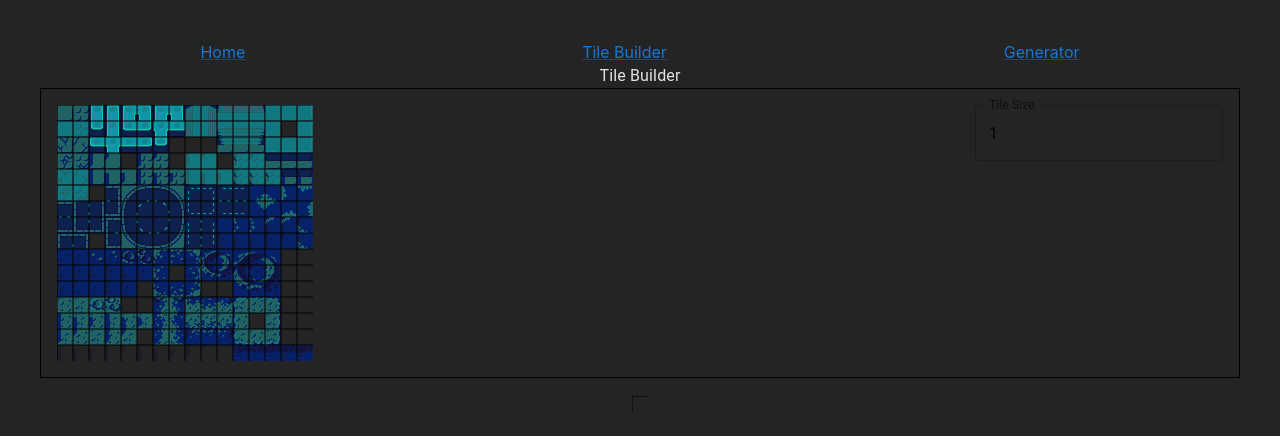
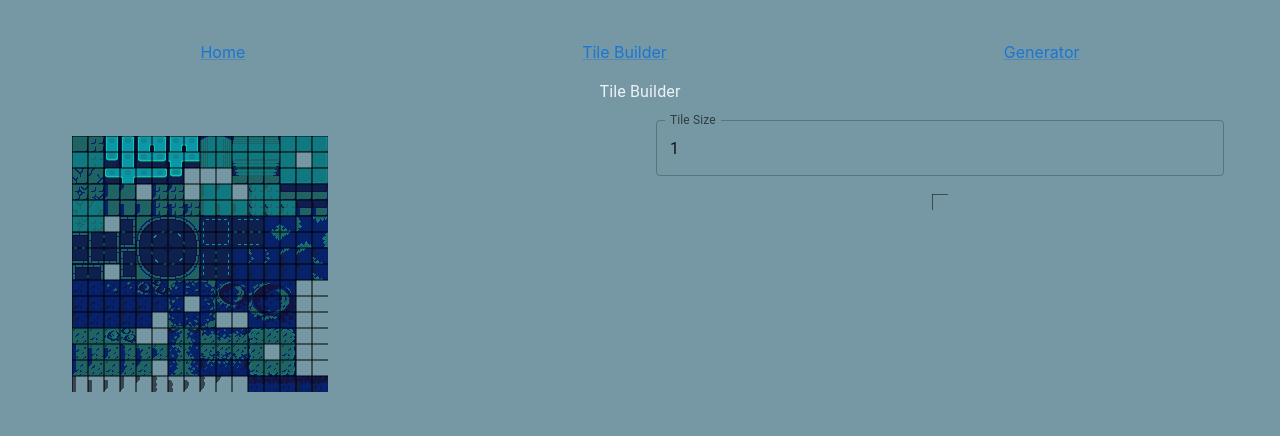
Before and after one commit to ChrisWhite12/waveFunTest, a React (Vite) app: page /tilebuilder in a window 1280 px wide. Shown: the top 436 px of the page. Built offline with nearby package versions, Linux system fonts and the light colour scheme.

Commit message:
have select squre change, working on tileBuilder

```diff
--- a/src/App.css
+++ b/src/App.css
@@ -12,7 +12,7 @@
 
   color-scheme: light dark;
   color: rgba(255, 255, 255, 0.87);
-  background-color: #242424;
+  background-color: #7698a5;
 
   font-synthesis: none;
   text-rendering: optimizeLegibility;
--- a/src/components/TileSelector.tsx
+++ b/src/components/TileSelector.tsx
@@ -13,8 +13,11 @@ const TileSelector = ({ }: TileSelectorProps) => {
 
     const draw = () => {
         const canvas = document.getElementById('tileSelector') as HTMLCanvasElement;
+        const selectCanvas = document.getElementById('selectSquare') as HTMLCanvasElement;
         canvas.width = tileAtlas.width;
         canvas.height = tileAtlas.height;
+        selectCanvas.width = tileAtlas.width;
+        selectCanvas.height = tileAtlas.height;
         const context = canvas.getContext('2d');
         if (context) {
             context.drawImage(tileAtlas, 0, 0);
@@ -76,6 +79,22 @@ const TileSelector = ({ }: TileSelectorProps) => {
         setTileBuildSize(parseInt(event.target.value));
     }
 
+    const handleTileBuildClick = (event: MouseEvent<HTMLCanvasElement>) => {
+        const canvas1 = document.getElementById('tileBuilder') as HTMLCanvasElement;
+        const rect = canvas1.getBoundingClientRect();
+        const x = event.clientX - rect.left;
+        const y = event.clientY - rect.top;
+        const xPos = Math.floor(x / tileSize);
+        const yPos = Math.floor(y / tileSize);
+        const ctx1 = canvas1.getContext('2d');
+        if (!ctx1) {
+            return;
+        }
+        ctx1.clearRect(0, 0, canvas1.width, canvas1.height);
+        // TODO - having trouble placing the tile in the right position
+        putTile([[0,0]], xPos, yPos, ctx1, 1, tileSize, tileAtlas);
+    }
+
     useEffect(() => {
         tileAtlas.src = '/tileset_arranged.png';
         tileAtlas.onload = () => {
@@ -88,12 +107,15 @@ const TileSelector = ({ }: TileSelectorProps) => {
     }, []);
 
     useEffect(() => {
-        const canvas = document.getElementById('tileSelector') as HTMLCanvasElement;
+        const canvas = document.getElementById('selectSquare') as HTMLCanvasElement;
         const ctx = canvas.getContext('2d');
-        if (!ctx) {
+        const previewCanvas = document.getElementById('tilePreview') as HTMLCanvasElement;
+        const previewCtx = previewCanvas.getContext('2d');
+        if (!ctx || !previewCtx) {
             return;
         }
-        ctx.clearRect(0, 0, tileSize, tileSize);
+        // Clear the canvas
+        ctx.clearRect(0, 0, canvas.width, canvas.height);
         ctx.strokeStyle = 'yellow';
         ctx.lineWidth = 2;
         ctx.strokeRect(selectedTile.x * tileSize, selectedTile.y * tileSize, tileSize, tileSize);
@@ -105,28 +127,30 @@ const TileSelector = ({ }: TileSelectorProps) => {
     }, [tileBuildSize]);
 
     return (
-        <Stack direction='column' spacing={2}>
+        <Stack direction='column' spacing={2} sx={{ flex: 1, minHeight: '600px' }}>
             <Stack
                 direction={'row'}
-                sx={{ border: '1px solid black', padding: 2 }}
+                sx={{ padding: 2, flex: 1}}
                 justifyContent={'space-between'}
             >
-                <Stack direction='column' spacing={2} alignItems={'center'}>
-                    <canvas id="tileSelector" onClick={handleTileClick}></canvas>
+                <Stack sx={{ position: 'relative', padding: 2, flex: 1 }}>
+                    <canvas id="tileSelector" style={{ position: "absolute" }}></canvas>
+                    <canvas id="selectSquare" onClick={handleTileClick} style={{ position: "absolute", zIndex: 1 }}></canvas>
+                    <Box>
+                        <canvas id="tilePreview" width={tileSize} height={tileSize}></canvas>
+                    </Box>
                 </Stack>
-                <Stack>
+                <Stack spacing={2} sx={{ flex: 1 }}>
                     <TextField
                         label="Tile Size"
                         value={tileBuildSize}
                         onChange={handleTileSizeChange}
                         type="number"
                     />
+                    <Box>
+                        <canvas id="tileBuilder" onClick={handleTileBuildClick} width={tileSize * tileBuildSize} height={tileSize * tileBuildSize}></canvas>
+                    </Box>
                 </Stack>
-            </Stack>
-            <Stack>
-                <Box>
-                    <canvas id="tileBuilder" width={tileSize * tileBuildSize} height={tileSize * tileBuildSize}></canvas>
-                </Box>
             </Stack>
         </Stack>
     );
--- a/src/routes/__root.tsx
+++ b/src/routes/__root.tsx
@@ -2,13 +2,16 @@ import { createRootRoute, Outlet } from '@tanstack/react-router'
 import { TanStackRouterDevtools } from '@tanstack/react-router-devtools'
 import HeaderNavigation from '../components/HeaderNavigation'
 import '../App.css'
+import { Stack } from '@mui/material'
 
 export const Route = createRootRoute({
   component: () => (
     <>
+      <Stack sx={{ width: '100%', height: '100vh' }} spacing={2}>
         <HeaderNavigation />
         <Outlet />
         <TanStackRouterDevtools />
+      </Stack>
     </>
   ),
 })
```
